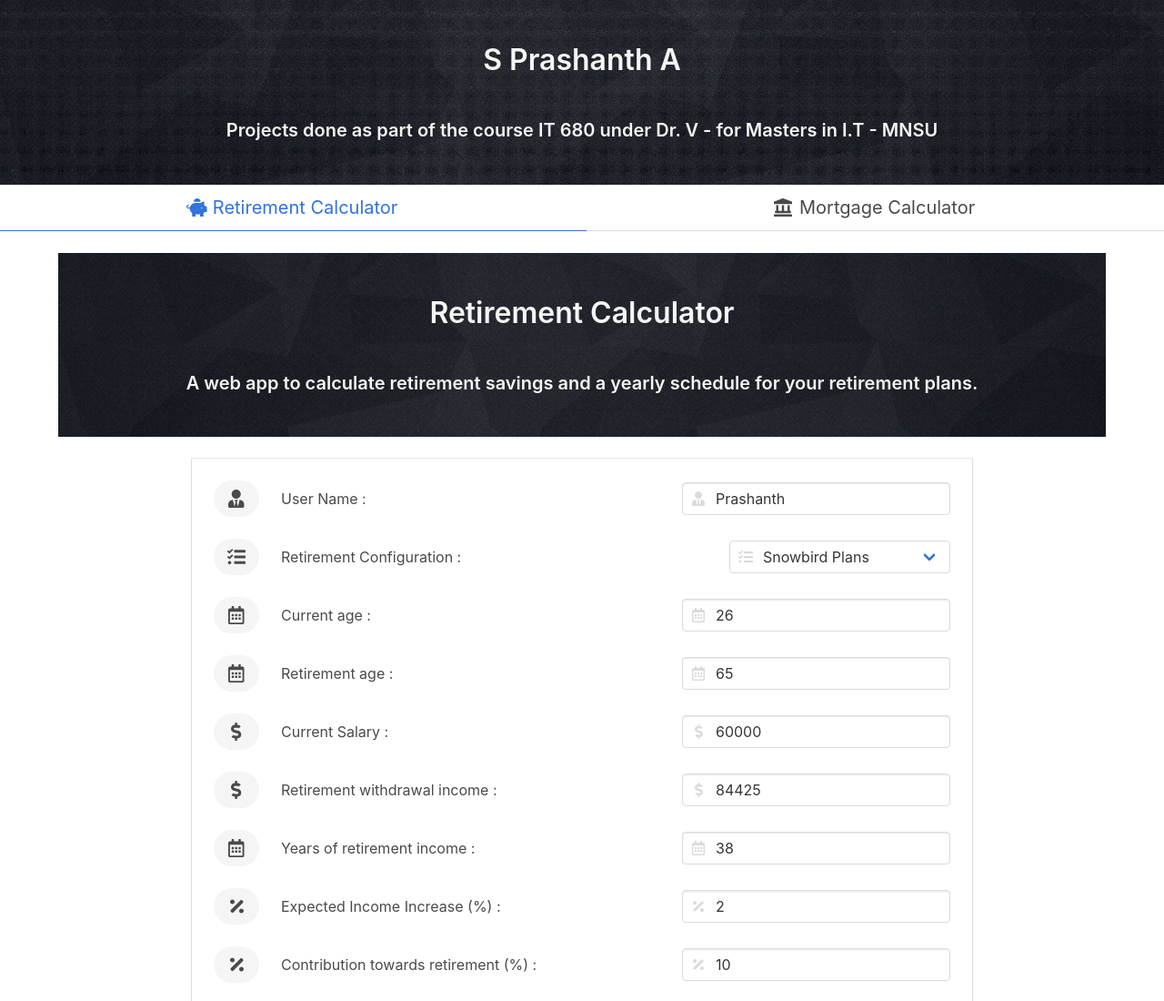
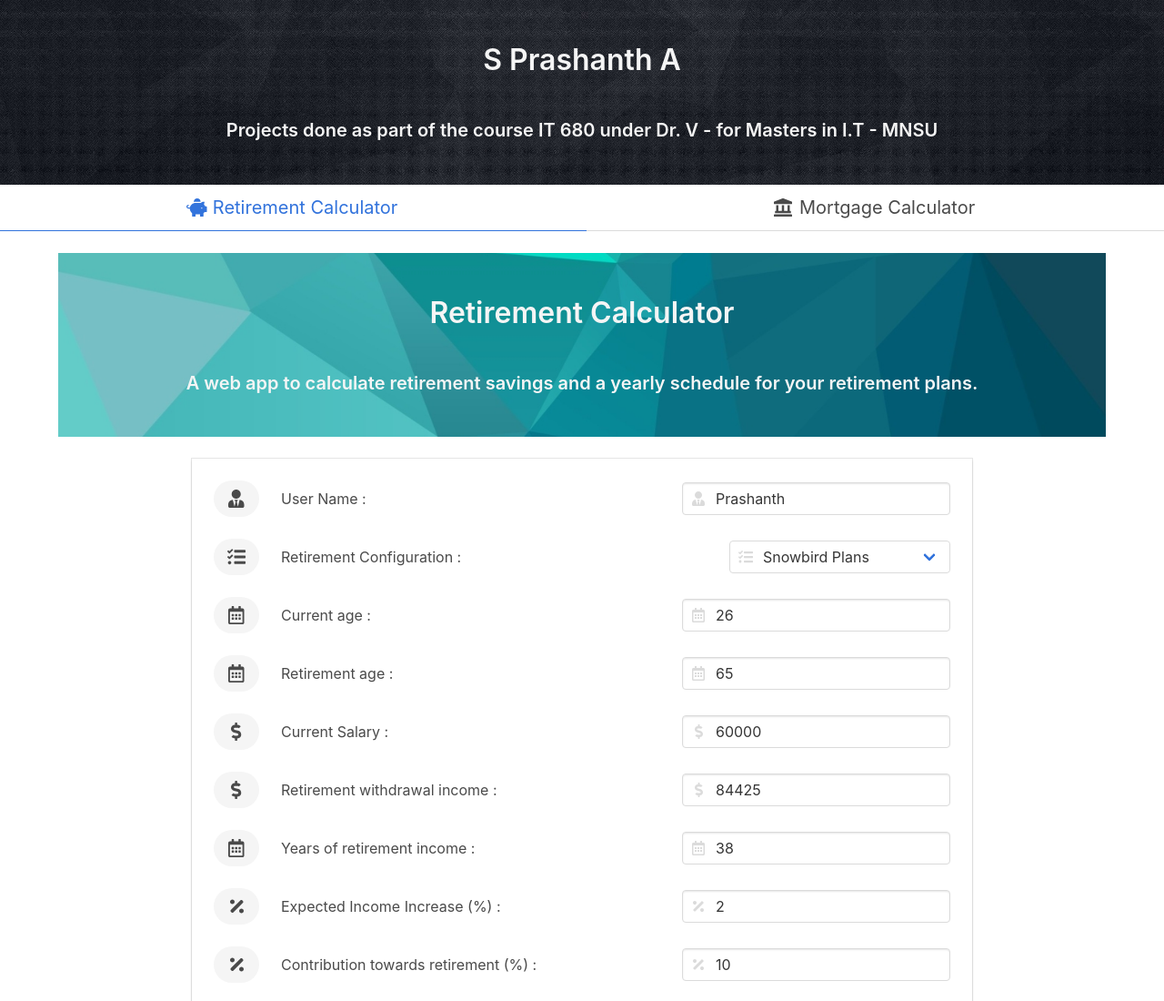
Before and after one commit to prashanth-as/retcal, a plain HTML site: page index.html in a window 1280 px wide. Shown: the top 1100 px of the page at 91% size. Drawn offline with nearby package versions, Linux system fonts and the light colour scheme.

Commit message:
Update index.html

```diff
--- a/index.html
+++ b/index.html
@@ -63,7 +63,7 @@
 <!---------- Retirement Calculator ----------->
 
       <div id="retirement-content">
-        <section class="hero is-dark has-bg-image">
+        <section class="hero is-dark has-bg-img">
           <div class="hero-body">
             <div class="container">
               <h1 class="title has-text-centered">
```
